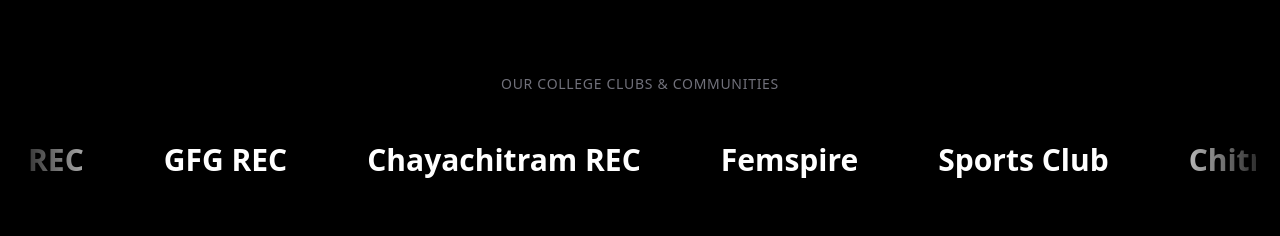
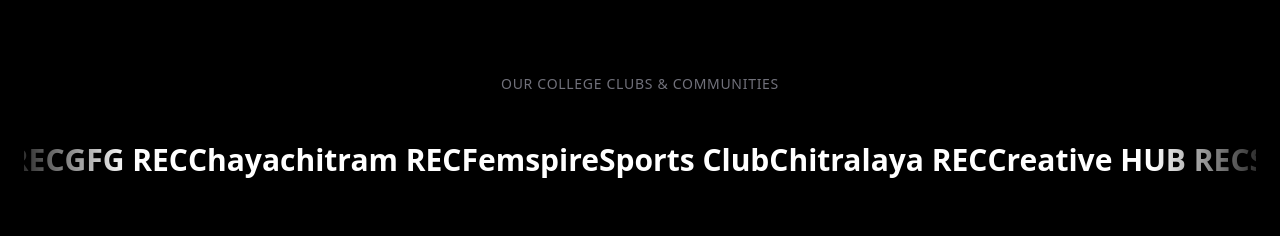
Before and after one commit to Vishal-code-E/eventhub, a Next.js app: page / in a window 1280 px wide. Shown: the part 820-1056 px from the top of the page. Built offline with nearby package versions, Linux system fonts and the light colour scheme; no server answers; the database is empty.

Commit message:
fix: correct gap variable syntax in Marquee component

```diff
--- a/components/ui/marquee.tsx
+++ b/components/ui/marquee.tsx
@@ -23,7 +23,7 @@
     <div
       {...props}
       className={cn(
-        "group flex overflow-hidden p-2 [--duration:40s] [--gap:1.5rem] gap-[var(--gap)]",
+        "group flex overflow-hidden p-2 [--duration:40s] [--gap:1.5rem] gap-[--gap]",
         {
           "flex-row": !vertical,
           "flex-col": vertical,
@@ -36,10 +36,10 @@
         .map((_, i) => (
           <div
             key={i}
-            className={cn("flex shrink-0 justify-around gap-[var(--gap)]", {
+            className={cn("flex shrink-0 justify-around gap-[--gap]", {
               "animate-marquee flex-row": !vertical,
               "animate-marquee-vertical flex-col": vertical,
-              "group-hover:[animation-play-state:paused]": pauseOnHover,
+              "group-hover:paused": pauseOnHover,
               "[direction:reverse]": reverse,
             })}
           >
```
